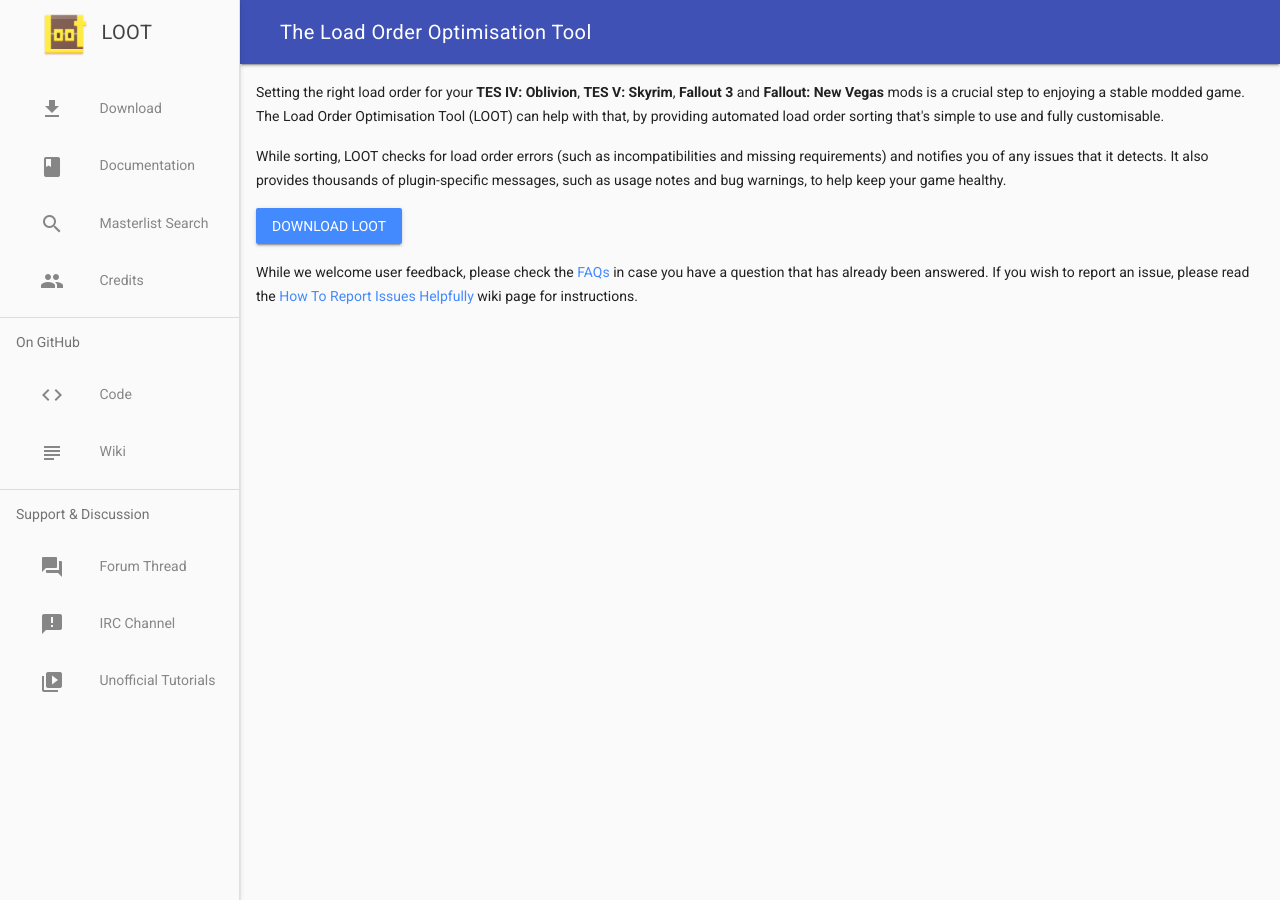
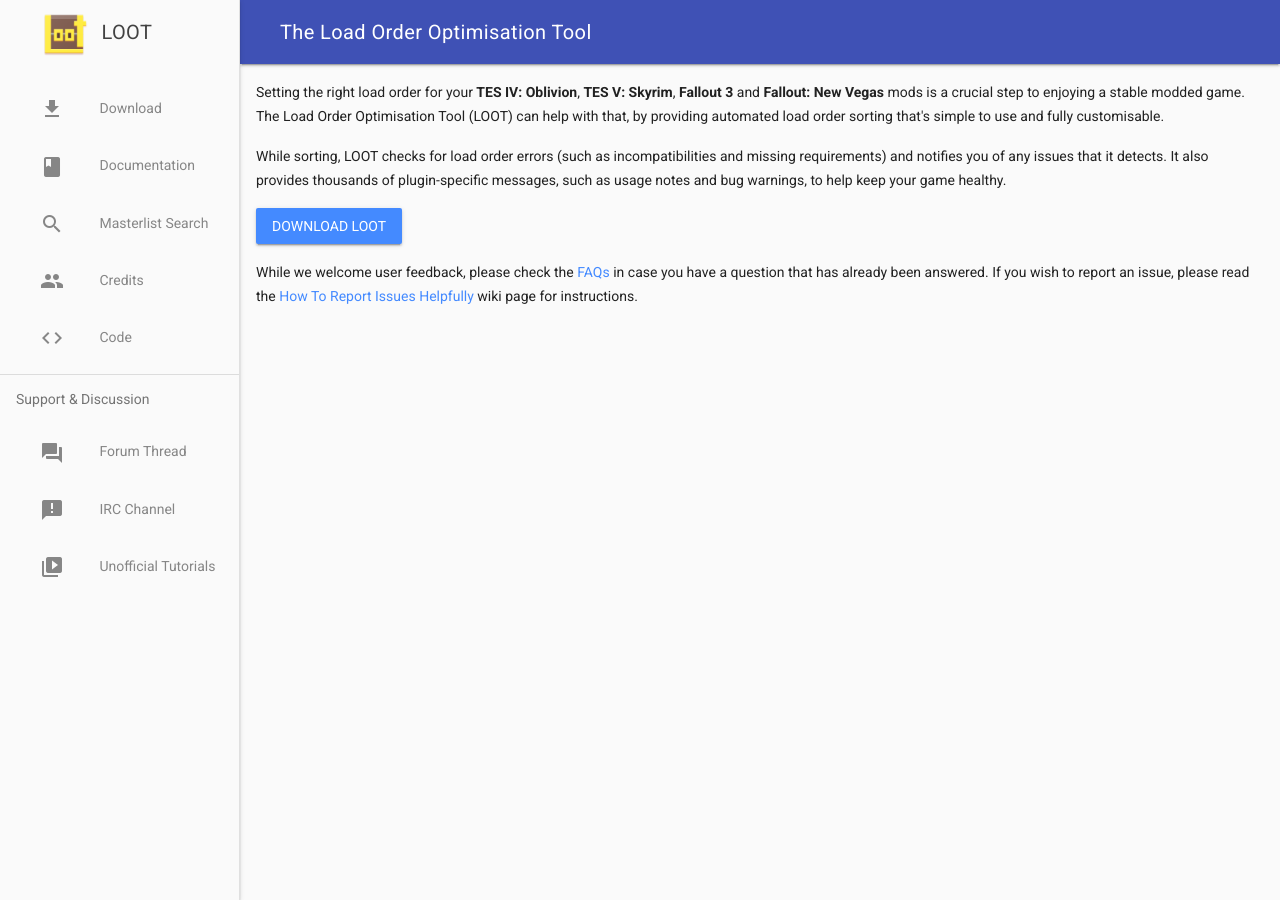
Before and after one commit to loot/loot.github.io, a Jekyll site: the page built from index.html, in a window 1280 px wide. Built offline with Jekyll 4.4.1, drawn with Linux system fonts in a browser that asks for light colours; nearby versions of some CDN libraries.

Commit message:
Remove sidebar link to the wiki

```diff
--- a/_layouts/page.html
+++ b/_layouts/page.html
@@ -37,14 +37,9 @@
                     <i class="material-icons">people</i>
                     <span>Credits</span>
                 </a>
-                <div class="subheader">On GitHub</div>
-                <a class="mdl-navigation__link mdl-navigation__link--icon" href="https://github.com/loot">
+                <a class="mdl-navigation__link mdl-navigation__link--icon" href="https://github.com/loot" target="_blank">
                     <i class="material-icons">code</i>
                     <span>Code</span>
-                </a>
-                <a class="mdl-navigation__link mdl-navigation__link--icon" href="https://github.com/loot/loot.github.io/wiki">
-                    <i class="material-icons">subject</i>
-                    <span>Wiki</span>
                 </a>
                 <div class="subheader">Support &amp; Discussion</div>
                 <a class="mdl-navigation__link mdl-navigation__link--icon" href="/latest-thread/" target="_blank">
```
